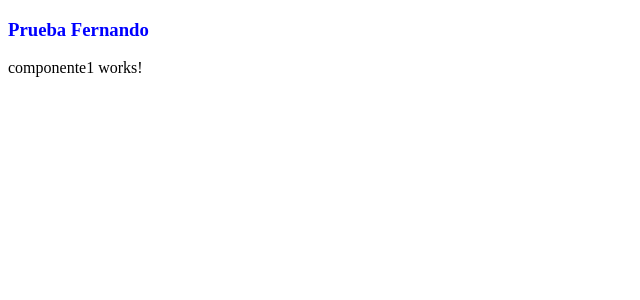
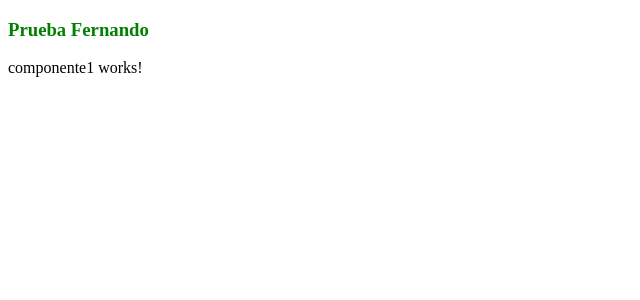
Before and after one commit to nandouluna/pruebaAngular, an Angular app: page / in a window 1280 px wide. Shown: the top 300 px of the page, without its empty margins (0-640 px from the left). Built offline with nearby package versions, Linux system fonts and the light colour scheme.

Commit message:
Se cambia el texto a color verde

```diff
--- a/src/app/app.component.html
+++ b/src/app/app.component.html
@@ -1,2 +1,2 @@
-<h3 style="color: blue;">Prueba Fernando</h3>
+<h3 style="color: green;">Prueba Fernando</h3>
 <app-componente1></app-componente1>
```
